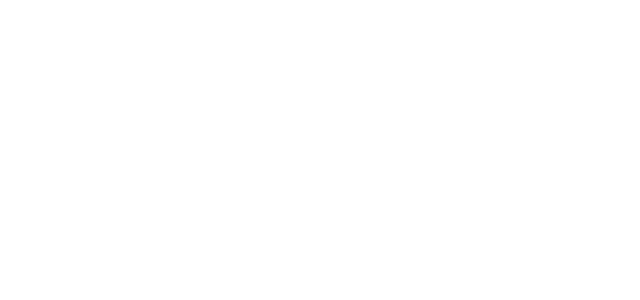
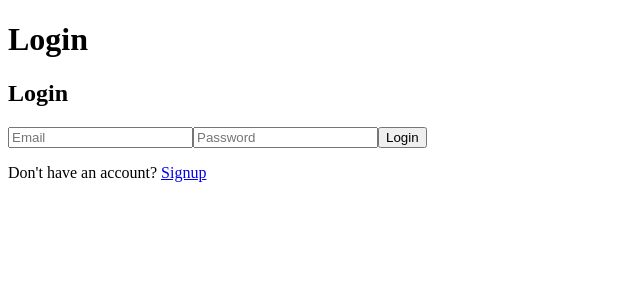
Before and after one commit to kevin-j-h/CRYPTO-WALLET, a React (Vite) app in the folder WEBSITE/CWMS/: page /login in a window 1280 px wide. Before the commit this address had no page. Shown: the top 300 px of the page, without its empty margins (0-640 px from the left). Built offline with nearby package versions, Linux system fonts and the light colour scheme.

Commit message:
landing/login/signup routes set

```diff
--- a/WEBSITE/CWMS/src/App.jsx
+++ b/WEBSITE/CWMS/src/App.jsx
@@ -2,7 +2,8 @@ import React from 'react'
 import {BrowserRouter as Router,Routes,Route} from "react-router-dom"
 
 //pages
-import Website from './pages/login'
+import Login from './pages/login'
+import Website from './pages/website'
 import Signup from './pages/signup'
 const App = () => {
   return (
@@ -11,6 +12,7 @@ const App = () => {
 
       <Routes>
         <Route path='/' element={<Website />} />
+        <Route path='/login' element={<Login />} />
         <Route path='/signup' element={<Signup />} />
         </Routes>
 
--- a/WEBSITE/CWMS/src/pages/Website.jsx
+++ b/WEBSITE/CWMS/src/pages/Website.jsx
@@ -1,9 +1,12 @@
 import React from 'react'
-
+import  {Link} from 'react-router-dom'
 const website = () => {
   return (
     <div>
-
+<h1>Website</h1>
+<Link to="/login">
+        <button>Login</button>
+      </Link>
     </div>
   )
 }
--- a/WEBSITE/CWMS/src/pages/login.jsx
+++ b/WEBSITE/CWMS/src/pages/login.jsx
@@ -3,7 +3,7 @@ import React from 'react'
 
 //components
 import LoginComponent from '../components/LoginComponent'; // Import your LoginComponent
-const website = () => {
+const login = () => {
   return (
     <div>
       <h1>Login</h1>
@@ -15,4 +15,4 @@ const website = () => {
   )
 }
 
-export default website
+export default login
```
